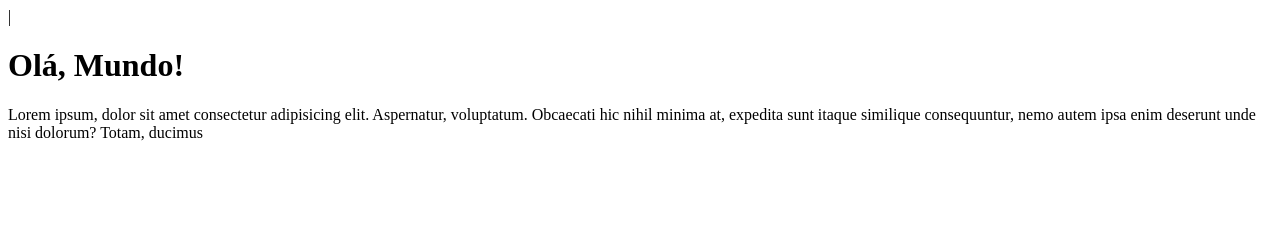
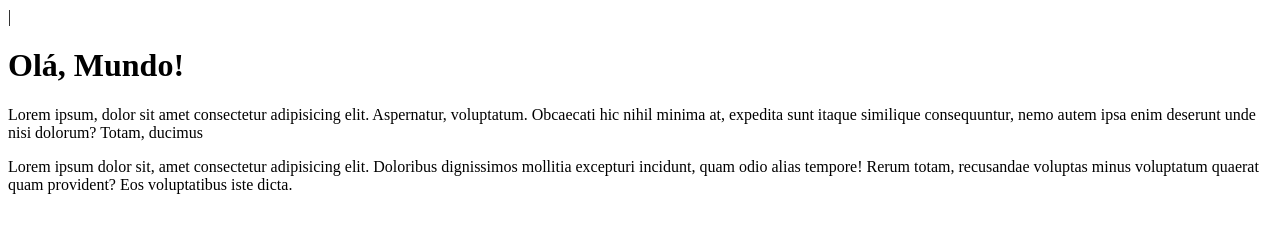
Before and after one commit to EduardhaLima/Ola-Mundo, a plain HTML site: page site-exemplo/index.html in a window 1280 px wide. Drawn offline with Linux system fonts and the light colour scheme.

Commit message:
adicionei um parágrafo

```diff
--- a/site-exemplo/index.html
+++ b/site-exemplo/index.html
@@ -8,5 +8,6 @@
 <body>
    <h1>Olá, Mundo!</h1>
    <p>Lorem ipsum, dolor sit amet consectetur adipisicing elit. Aspernatur, voluptatum. Obcaecati hic nihil minima at, expedita sunt itaque similique consequuntur, nemo autem ipsa enim deserunt unde nisi dolorum? Totam, ducimus</p>
+   <p>Lorem ipsum dolor sit, amet consectetur adipisicing elit. Doloribus dignissimos mollitia excepturi incidunt, quam odio alias tempore! Rerum totam, recusandae voluptas minus voluptatum quaerat quam provident? Eos voluptatibus iste dicta.</p>
 </body>
 </html>
```
